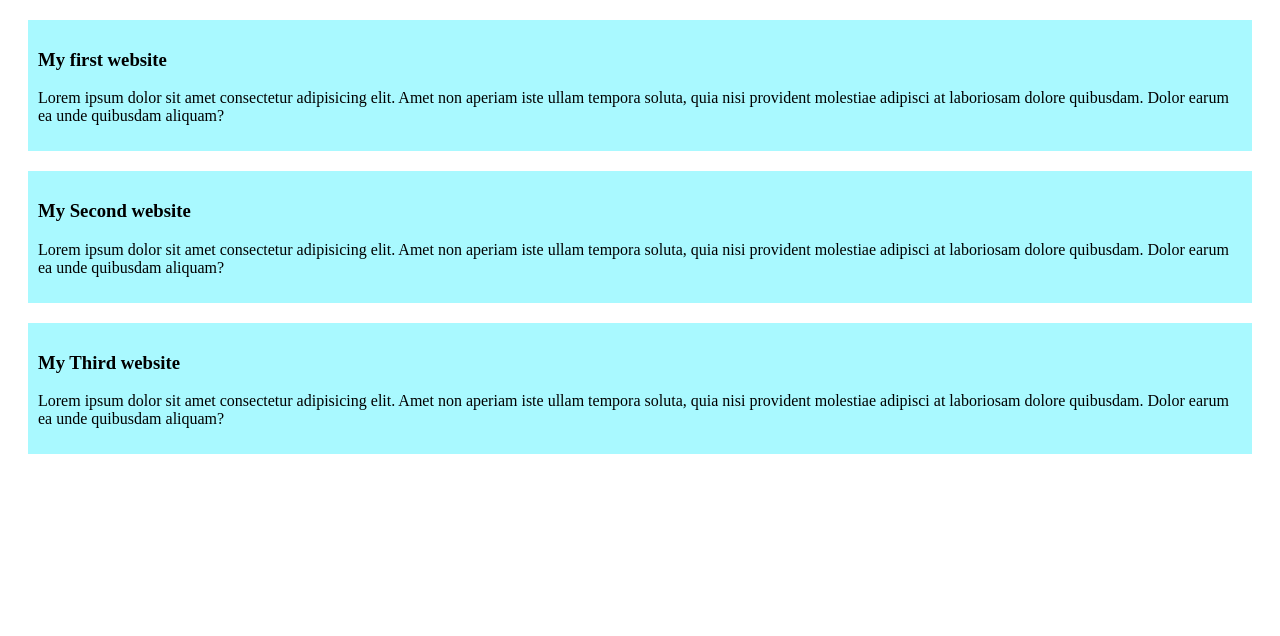
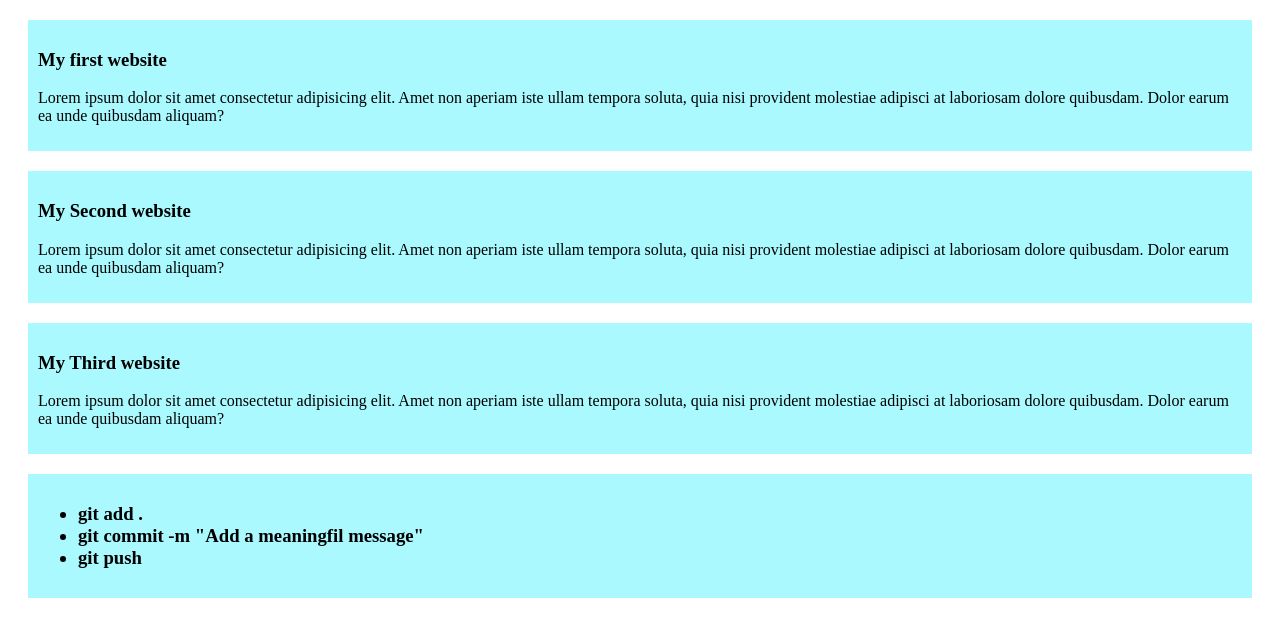
Before and after one commit to afrinchowa/my-simple-website, a plain HTML site: page index.html in a window 1280 px wide. Drawn offline with Linux system fonts and the light colour scheme.

Commit message:
my third commit

```diff
--- a/index.html
+++ b/index.html
@@ -19,6 +19,13 @@
     <h3>My Third website</h3>
     <p>Lorem ipsum dolor sit amet consectetur adipisicing elit. Amet non aperiam iste ullam tempora soluta, quia nisi provident molestiae adipisci at laboriosam dolore quibusdam. Dolor earum ea unde quibusdam aliquam?</p>
    </div>
+   <div><h3>
+    <ul>
+        <li>git add .</li>
+        <li>git commit -m "Add a meaningfil message"</li>
+        <li>git push</li>
+    </ul>
+   </h3></div>
 
 </body>
 </html>
```
